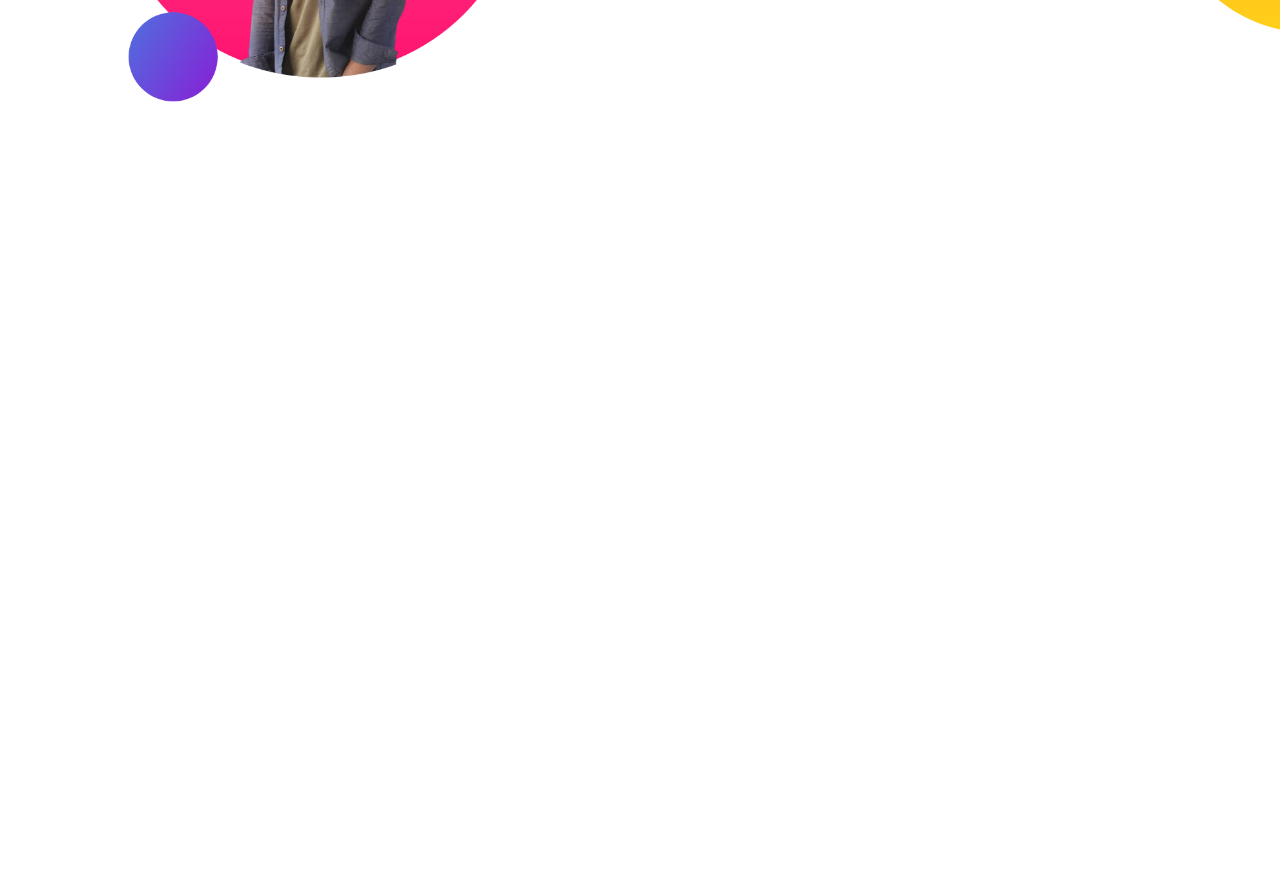
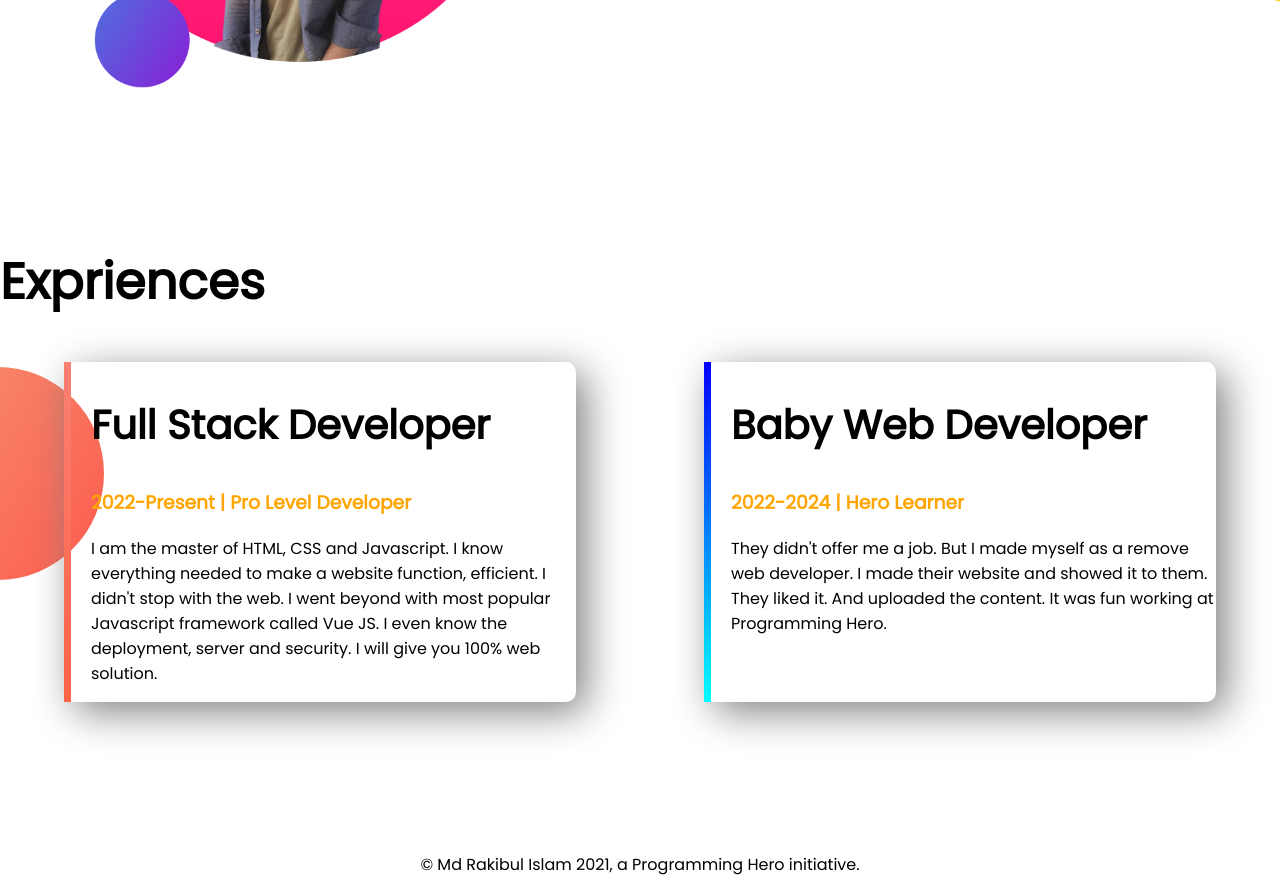
Before and after one commit to raka-404/developer-portfolio, a plain HTML site: page index.html in a window 1280 px wide. Shown: the part 1029-1922 px from the top of the page. Before the commit the page ends 1288 px from the top, so only its background shows below. Drawn offline with Linux system fonts and the light colour scheme.

Commit message:
footer and experience added

```diff
--- a/index.html
+++ b/index.html
@@ -15,10 +15,10 @@
   </head>
 
   <body>
-    <section class="top-banner">
+    <section class="top-banner flexible-container">
       <div class="half-width">
         <h1>Welcome To</h1>
-        <h1><span>Md Rakibul Islam</span> World!</h1>
+        <h1><span class="orange-color">Md Rakibul Islam</span> World!</h1>
         <h3>Bulid Climber and Train Stoper</h3>
         <p>
           You might saw me jumping, climbing buildings, and stopping trains. But
@@ -38,7 +38,7 @@
       </div>
     </section>
 
-    <section class="dream-big">
+    <section class="dream-big flexible-container">
       <div class="half-width"><img src="images/raka2.png" alt="" /></div>
       <div class="half-width">
         <h1>Dream Big</h1>
@@ -51,5 +51,34 @@
         <a class="link-button" target="_blank" href="">DOWNLOAD RESUME</a>
       </div>
     </section>
+    <section class="experience-area">
+      <h1>Expriences</h1>
+      <div class="flexible-container">
+        <div id="ful-stack-experience" class="experience-item">
+          <h2>Full Stack Developer</h2>
+          <h3 class="orange-color">2022-Present | Pro Level Developer</h3>
+          <p>
+            I am the master of HTML, CSS and Javascript. I know everything
+            needed to make a website function, efficient. I didn't stop with the
+            web. I went beyond with most popular Javascript framework called Vue
+            JS. I even know the deployment, server and security. I will give you
+            100% web solution.
+          </p>
+        </div>
+        <div id="web-dev-experience" class="experience-item">
+          <h2>Baby Web Developer</h2>
+          <h3 class="orange-color">2022-2024 | Hero Learner</h3>
+          <p>
+            They didn't offer me a job. But I made myself as a remove web
+            developer. I made their website and showed it to them. They liked
+            it. And uploaded the content. It was fun working at Programming
+            Hero.
+          </p>
+        </div>
+      </div>
+    </section>
+    <footer>
+      <p>© Md Rakibul Islam 2021, a Programming Hero initiative.</p>
+    </footer>
   </body>
 </html>
--- a/style.css
+++ b/style.css
@@ -6,17 +6,20 @@ body {
 h1 {
   font-size: 50px;
 }
+h2 {
+  font-size: 40px;
+}
 
-span {
+.orange-color {
   color: orange;
 }
-section {
+.flexible-container {
   display: flex;
   margin-bottom: 150px;
 }
 .half-width {
   width: 50%;
-  padding-left: 5%;
+  padding-left: 2%;
 }
 .half-width img {
   width: 80%;
@@ -38,3 +41,30 @@ section {
   background-repeat: no-repeat;
   background-position: right;
 }
+.experience-item {
+  width: 40%;
+  margin-left: 5%;
+  margin-right: 5%;
+  padding-left: 20px;
+  box-shadow: 10px 10px 40px gray;
+  border-radius: 10px;
+  border-left: solid 10px;
+}
+.experience-area {
+  background-image: url(images/exp-bg.png);
+  background-repeat: no-repeat;
+  background-position: left;
+}
+#web-dev-experience {
+  border-left: 7px solid;
+  border-image: linear-gradient(blue, cyan);
+  border-image-slice: 1;
+}
+#ful-stack-experience {
+  border-left: 7px solid;
+  border-image: linear-gradient(salmon, tomato);
+  border-image-slice: 1;
+}
+footer p {
+  text-align: center;
+}
```
